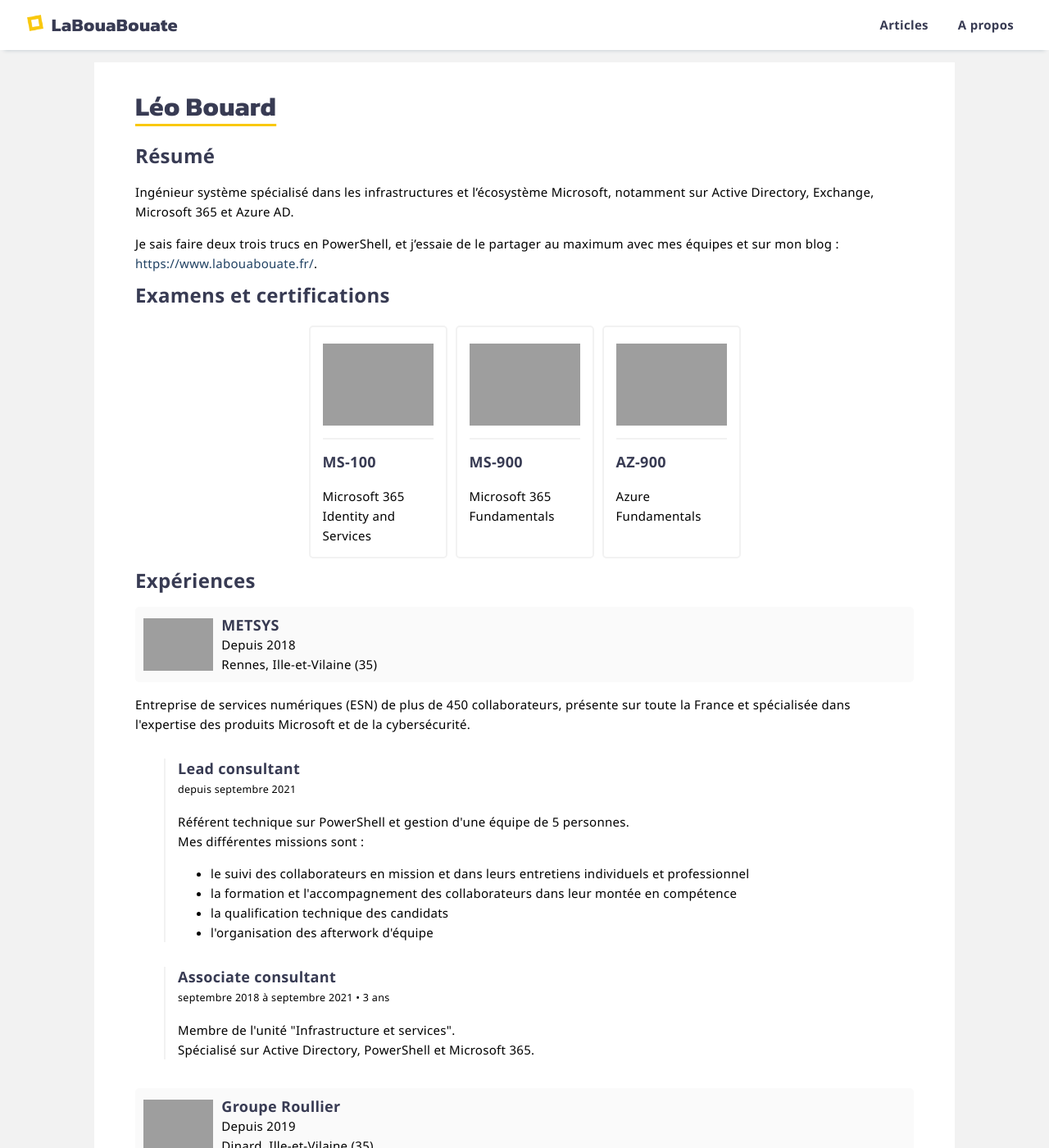
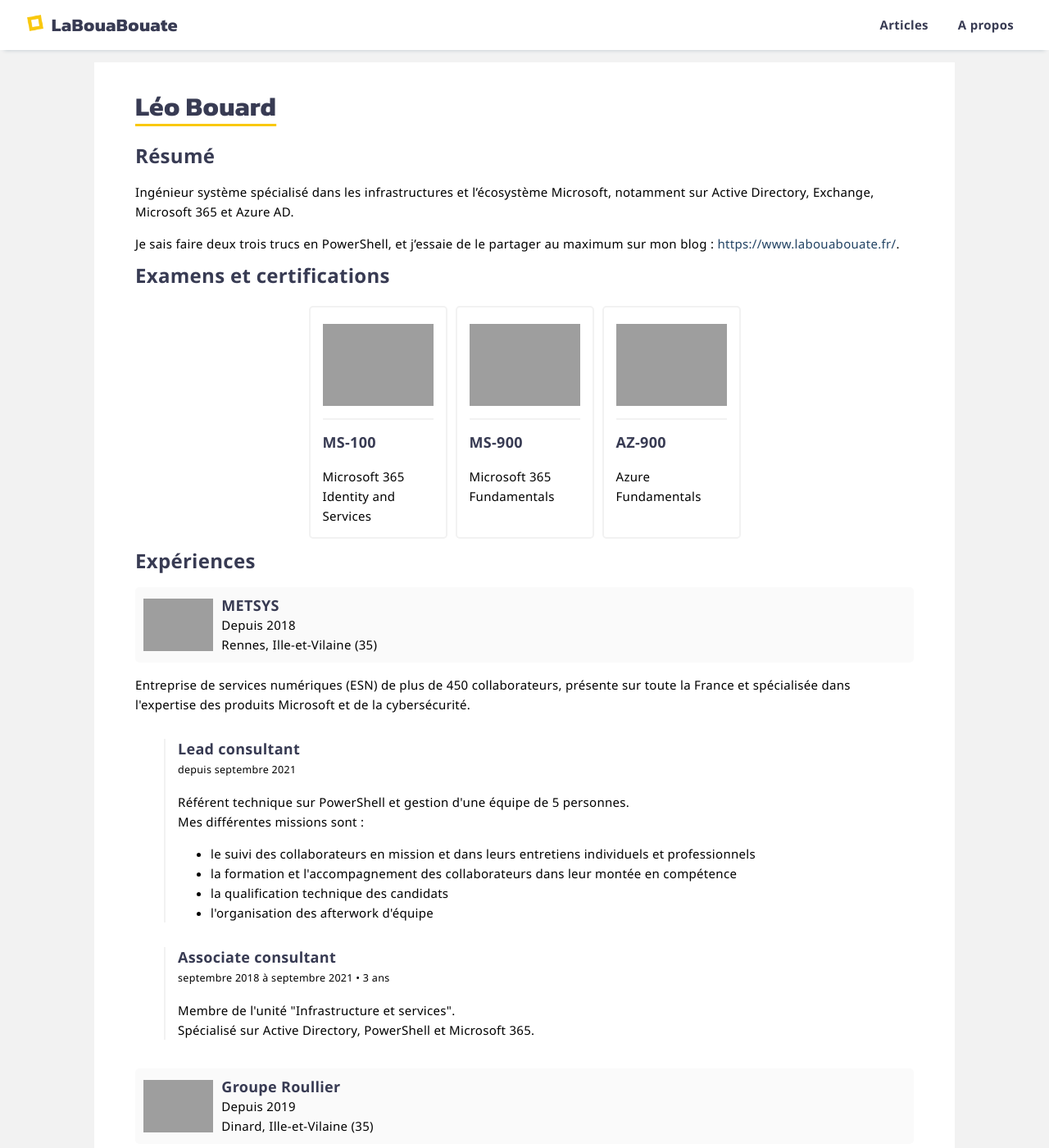
Before and after one commit to leobouard/leobouard.github.io, a Jekyll site: the page built from cv.md, in a window 1280 px wide and 1400 px high. Shown: the whole window at 82% size. Built offline with Jekyll 4.4.1, drawn with Linux system fonts in a browser that asks for light colours; our own code applies the rules of GitHub Pages for plain Markdown files; grey boxes are pictures that could not be loaded.

Commit message:
Update cv.md

```diff
--- a/cv.md
+++ b/cv.md
@@ -10,7 +10,7 @@
 
 Ingénieur système spécialisé dans les infrastructures et l'écosystème Microsoft, notamment sur Active Directory, Exchange, Microsoft 365 et Azure AD.
 
-Je sais faire deux trois trucs en PowerShell, et j'essaie de le partager au maximum avec mes équipes et sur mon blog : <https://www.labouabouate.fr/>.
+Je sais faire deux trois trucs en PowerShell, et j'essaie de le partager au maximum sur mon blog : <https://www.labouabouate.fr/>.
 
 ## Examens et certifications
 
@@ -58,7 +58,7 @@
             <small>depuis septembre 2021</small>
             <p>Référent technique sur PowerShell et gestion d'une équipe de 5 personnes.<br>Mes différentes missions sont :
             <ul>
-                <li>le suivi des collaborateurs en mission et dans leurs entretiens individuels et professionnel</li>
+                <li>le suivi des collaborateurs en mission et dans leurs entretiens individuels et professionnels</li>
                 <li>la formation et l'accompagnement des collaborateurs dans leur montée en compétence</li>
                 <li>la qualification technique des candidats</li>
                 <li>l'organisation des afterwork d'équipe</li>
```
